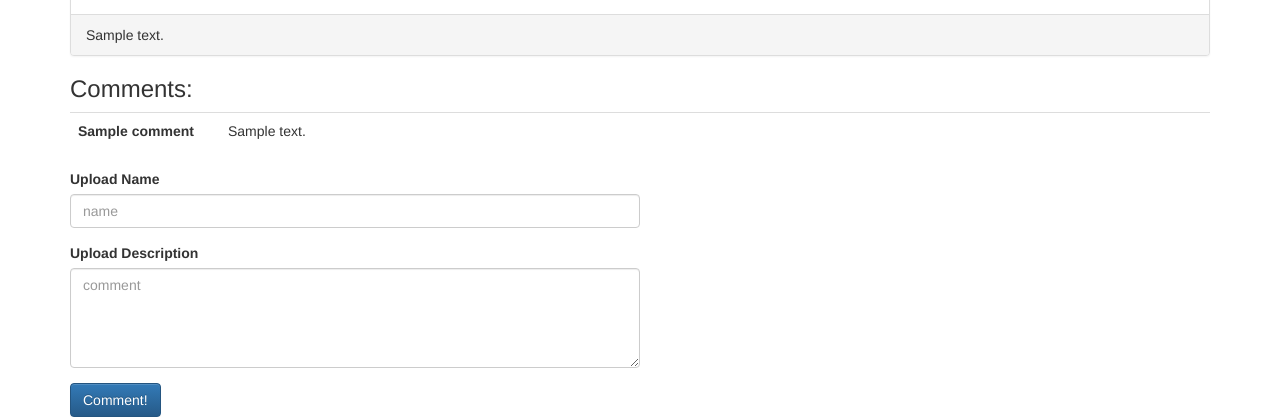
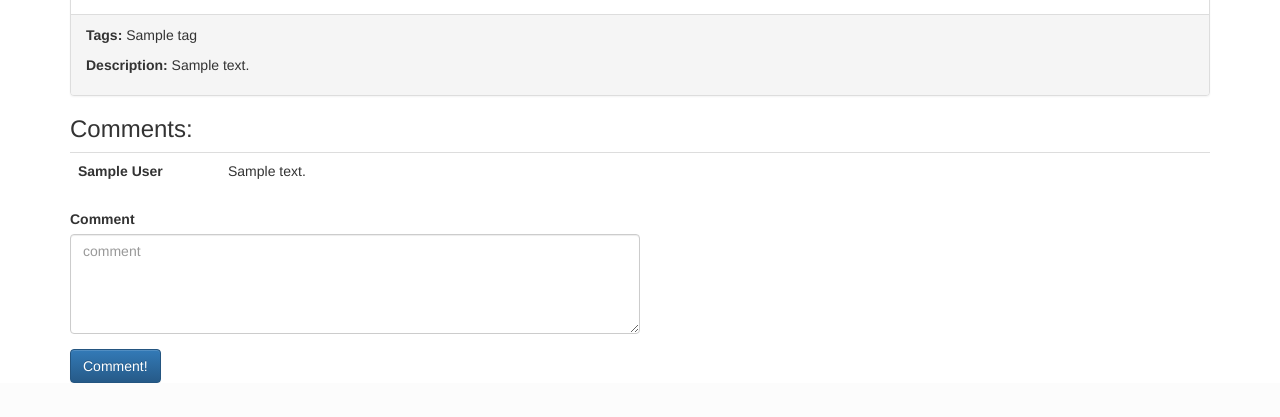
Before and after one commit to mturiansky/imgurclone, a Flask app: page /view/1 in a window 1280 px wide. Shown: the part 790-1207 px from the top of the page. After the commit the page ends 1173 px from the top, so only its background shows below. Run offline with Flask 2, Linux system fonts and the light colour scheme; tables that the repository leaves empty hold one stand-in row (values such as "Sample post"); some libraries are stand-ins or nearby versions.

Commit message:
added users

```diff
--- a/models.py
+++ b/models.py
@@ -1,37 +1,78 @@
 from setup import app, db
+from flask.ext.login import UserMixin
 from datetime import datetime
 from random import random
 import os
+
+class User(UserMixin, db.Model):
+	id = db.Column(db.Integer, primary_key=True)
+	name = db.Column(db.String(80), unique=True)
+	password = db.Column(db.String(80))
+	auth = db.Column(db.Integer)
+
+	def __init__(self,name,password):
+		self.name = name
+		self.password = password
+		self.auth = 0
+
+	def is_authenticated(self):
+		return self.auth
+
+	def auth_toggle(self):
+		if self.auth:
+			self.auth = 0
+		else:
+			self.auth = 1
+		db.session.commit()
 
 class ImagePost(db.Model):
 	id = db.Column(db.Integer, primary_key=True)
 	name = db.Column(db.String(80))
 	description = db.Column(db.String(140))
-	#size = db.Column(db.Integer)
+	user_id = db.Column(db.Integer, db.ForeignKey('user.id'))
+	user = db.relationship('User', backref=db.backref('pictures', lazy='dynamic'))
 
-	def __init__(self, name, description):
+	def __init__(self,name,description,user):
 		self.name = name
 		self.description = description
-		#self.size = size
+		self.user = user
 
 class ImageComment(db.Model):
 	id = db.Column(db.Integer, primary_key=True)
-	name = db.Column(db.String(80))
+	user_id = db.Column(db.Integer, db.ForeignKey('user.id'))
+	user = db.relationship('User', backref=db.backref('users', lazy='dynamic'))
 	date = db.Column(db.String(80))
 	text = db.Column(db.String(140))
 	img_id = db.Column(db.Integer, db.ForeignKey('image_post.id'))
 	img = db.relationship('ImagePost', backref=db.backref('comments', lazy='dynamic'))
 
-	def __init__(self,name,text,img):
-		self.name = name
+	def __init__(self,user,text,img):
+		self.user = user
 		self.date = datetime.utcnow()
 		self.text = text
+		self.img = img
+
+class ImageTag(db.Model):
+	id = db.Column(db.Integer, primary_key=True)
+	name = db.Column(db.String(80))
+	img_id = db.Column(db.Integer, db.ForeignKey('image_post.id'))
+	img = db.relationship('ImagePost', backref=db.backref('tags', lazy='dynamic'))
+
+	def __init__(self,name,img):
+		self.name = name
 		self.img = img
 
 class PostHandler():
 	def make_db(self):
 		print "[*] Creating database!"
 		db.create_all()
+
+	def find_user(self,id):
+		return User.query.get(id)
+
+	def verify_user(self,username,password):
+		u = User.query.filter_by(name=username).first()
+		return u if u and u.password == password else None
 
 	def get_thumbs(self):
 		thumbs = []
@@ -52,11 +93,17 @@ class PostHandler():
 		for res in ImagePost.query.all():
 			if (search_str in res.name or search_str in res.description) and res not in results:
 				results.append(res)
+		for tag in ImageTag.query.all():
+			if search_str in tag.name and tag.img not in results:
+				results.append(tag.img)
 		return results
 
-	def post_image(self,name,desc):
-		IP = ImagePost(name,desc)
+	def post_image(self,name,desc,user,tags):
+		IP = ImagePost(name,desc,user)
 		db.session.add(IP)
+		taglist = tags.split(' ')
+		for tag in taglist:
+			db.session.add(ImageTag(tag,IP))
 		db.session.commit()
 		return [os.path.join(app.config['UPLOADS_FOLDER'], str(IP.id) + ".jpg"), str(IP.id)]
 
@@ -75,8 +122,14 @@ class PostHandler():
 	def find_image_comments(self,id):
 		return ImagePost.query.get(id).comments
 
-	def add_comment(self,name,text,img_id):
-		db.session.add(ImageComment(name,text,ImagePost.query.get(img_id)))
+	def find_image_tags(self,id):
+		a = ImagePost.query.get(id).tags
+		b = a[0].name
+		for x in a[1:]: b += ', ' + x.name
+		return b
+
+	def add_comment(self,user,text,img_id):
+		db.session.add(ImageComment(user,text,ImagePost.query.get(img_id)))
 		db.session.commit()
 
 	def delete_comment(self,id):
--- a/routes.py
+++ b/routes.py
@@ -1,11 +1,13 @@
 from flask import render_template, redirect, url_for, request, send_from_directory, flash
-from setup import app
+from flask.ext.login import current_user, login_required, login_user, logout_user
+from setup import app, lm
 from models import PostHandler as PH
 
 @app.route('/')
 def home():
 	return render_template('index.html', thumbs=PH().get_thumbs())
 
+@login_required
 @app.route('/upload', methods=['GET','POST'])
 def upload():
 	if request.method == 'POST':
@@ -16,7 +18,11 @@ def upload():
 				desc = request.form['desc']
 			else:
 				desc = ""
-			img = PH().post_image(name,desc)
+			if 'tags' in request.form:
+				tags = request.form['tags']
+			else:
+				tags = ""
+			img = PH().post_image(name,desc,current_user,tags)
 			i.save(img[0])
 			flash("Image uploaded successfully!",'success')
 			return redirect(url_for('view_image', img_id=img[1]))
@@ -27,17 +33,18 @@ def view_image(img_id):
 	img = PH().find_image(img_id)
 	if img:
 		info = PH().find_image_info(img_id)
-		return render_template('view.html', name=info[0], desc=info[1], img=img, comms=PH().find_image_comments(img_id))
+		return render_template('view.html', name=info[0], desc=info[1], img=img, comms=PH().find_image_comments(img_id), tags=PH().find_image_tags(img_id))
 	flash('Oh no! This isn\'t right!', 'danger')
 	return render_template('oops.html')
 
+@login_required
 @app.route('/comment', methods=['POST'])
 def comment():
-	if 'name' in request.form and 'text' in request.form and 'img_id' in request.form:
-		name = request.form['name']
+	if 'text' in request.form and 'img_id' in request.form:
+		user = current_user
 		text = request.form['text']
 		img_id = request.form['img_id']
-		PH().add_comment(name,text,img_id)
+		PH().add_comment(user,text,img_id)
 		return redirect(url_for('view_image', img_id=img_id))
 
 @app.route('/search')
@@ -53,3 +60,29 @@ def return_image(img_id):
 def random_image():
 	flash("This is a random image! Enjoy!",'info')
 	return redirect(url_for('view_image', img_id=PH().get_random_image()))
+
+@app.route('/login', methods=['GET','POST'])
+def login():
+	if request.method == 'POST':
+		if 'name' in request.form and 'password' in request.form:
+			user = PH().verify_user(request.form['name'],request.form['password'])
+			remember = 'remember' in request.form
+			if user:
+				if login_user(user, remember=remember):
+					current_user.auth_toggle()
+					flash(current_user.name + ' has logged in!', 'success')
+					return redirect(request.args.get('next') or url_for('home'))
+			else:
+				flash('Invalid Username or Password', 'danger')
+	return render_template('login.html')
+
+@app.route('/logout')
+def logout():
+	current_user.auth_toggle()
+	flash(current_user.name + ' has logged out!', 'warning')
+	logout_user()
+	return redirect(request.args.get('next') or url_for('home'))
+
+@lm.user_loader
+def load_user(id):
+	return PH().find_user(id)
--- a/templates/base.html
+++ b/templates/base.html
@@ -24,7 +24,14 @@
         </div>
         <div id="navbar" class="navbar-collapse collapse">
           <ul class="nav navbar-nav">
-            <li><a href="{{ url_for('home') }}">Home</a></li>
+            <!--<li><a href="{{ url_for('home') }}">Home</a></li>-->
+            {% if current_user.name == 'Anonymous' %}<li><a href="{{ url_for('login') }}">Login</a></li>
+            {% else %}<li class="dropdown"><a href="#" class="dropdown-toggle" data-toggle="dropdown" role="button" aria-expanded="false">{{ current_user.name }} <span class="caret"></span></a>
+              <ul class="dropdown-menu" role="menu">
+                <li><a href="#">User Page</a></li>
+                <li><a href="{{ url_for('logout') }}">Log Out</a></li>
+              </ul>
+            </li>{% endif %}
             <li><a href="{{ url_for('upload') }}">Upload</a></li>
           </ul>
 
--- a/templates/index.html
+++ b/templates/index.html
@@ -15,7 +15,7 @@
 		<tr>
 		{% set count = 1 %}
 		{% for thumb in thumbs %}
-			{% if count > 5 %}</tr><tr>{% endif %}
+			{% if count > 5 %}{% set count = 1 %}</tr><tr>{% endif %}
 			<td><a href="{{ url_for('view_image', img_id=thumb) }}" class="thumbnail"><img src="{{ url_for('return_image', img_id=thumb) }}" class="thumb-img" alt="Oops we couldn't find this image :("></a></td>
 			{% set count = count + 1 %}
 		{% endfor %}
--- a/templates/upload.html
+++ b/templates/upload.html
@@ -8,6 +8,10 @@
 			<div class="form-group">
 				<label for="name">Upload Name</label>
 				<input class="form-control" type="text" name="name" placeholder="name">
+			</div>
+			<div class="form-gorup">
+				<label for="tags">Upload Tags</label>
+				<input class="form-control" type="text" name="tags" placeholder="tags">
 			</div>
 			<div class="form-group">
 				<label for="description">Upload Description</label>
--- a/templates/view.html
+++ b/templates/view.html
@@ -7,21 +7,20 @@
 		<div class="panel-body">
 			<img class="img-rounded" id="img-display" alt="Oops. We couldn't load that picture :(" src="{{ url_for('return_image', img_id=img) }}">
 		</div>
-		<div class="panel-footer">{{ desc }}</div>
+		<div class="panel-footer">
+			<p><strong>Tags: </strong>{{ tags }}</p>
+			<p><strong>Description: </strong>{{ desc }}</p>
+		</div>
 	</div>
 	<h3>Comments:</h3>
 	<table class="table">
 	{% for comm in comms %}
-		<tr><td id="table-small"><strong>{{ comm.name }}</td></strong><td>{{ comm.text }}</td></tr>
+		<tr><td id="table-small"><strong>{{ comm.user.name }}</td></strong><td>{{ comm.text }}</td></tr>
 	{% endfor %}
 	</table>
 	<form role="form" action="{{ url_for('comment') }}" method="post">
 		<div class="form-group">
-			<label for="name">Upload Name</label>
-			<input class="form-control" type="text" name="name" placeholder="name">
-		</div>
-		<div class="form-group">
-			<label for="comment">Upload Description</label>
+			<label for="comment">Comment</label>
 			<textarea class="form-control" id="form-textarea" name="text" placeholder="comment"></textarea>
 		</div>
 		<input type="hidden" name="img_id" value="{{ img }}">
```
Also changed, not shown: setup.py (+8 -0 lines).
